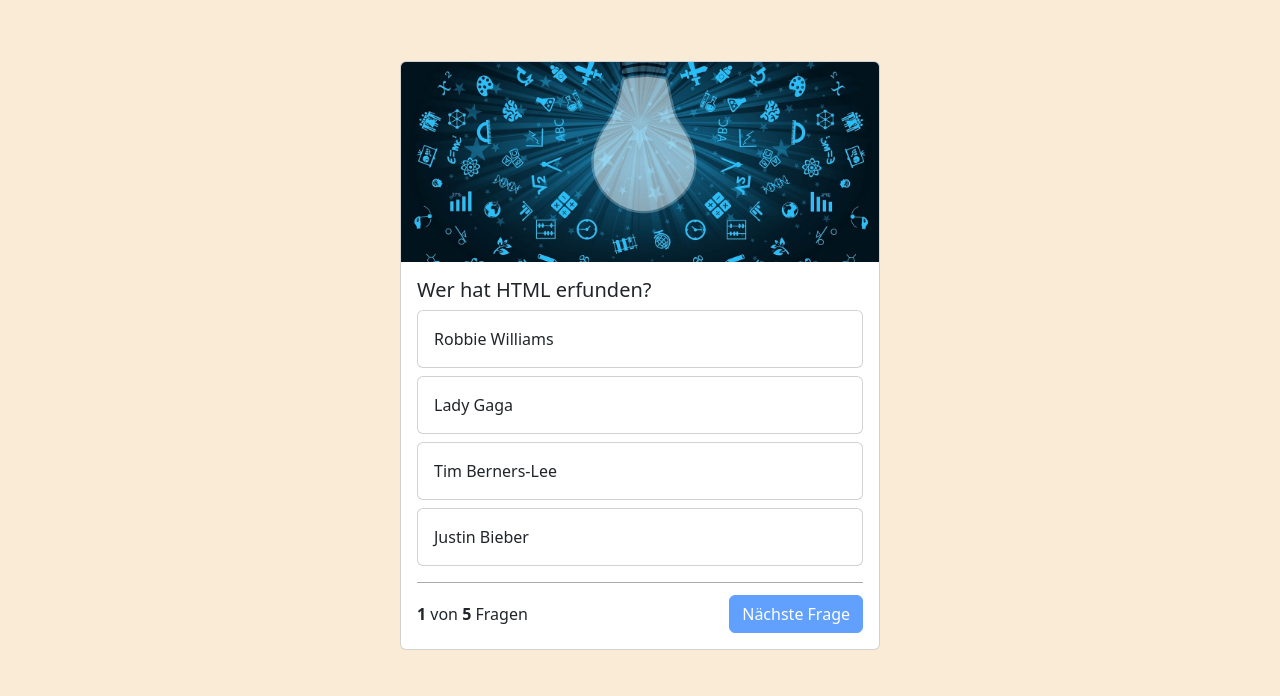
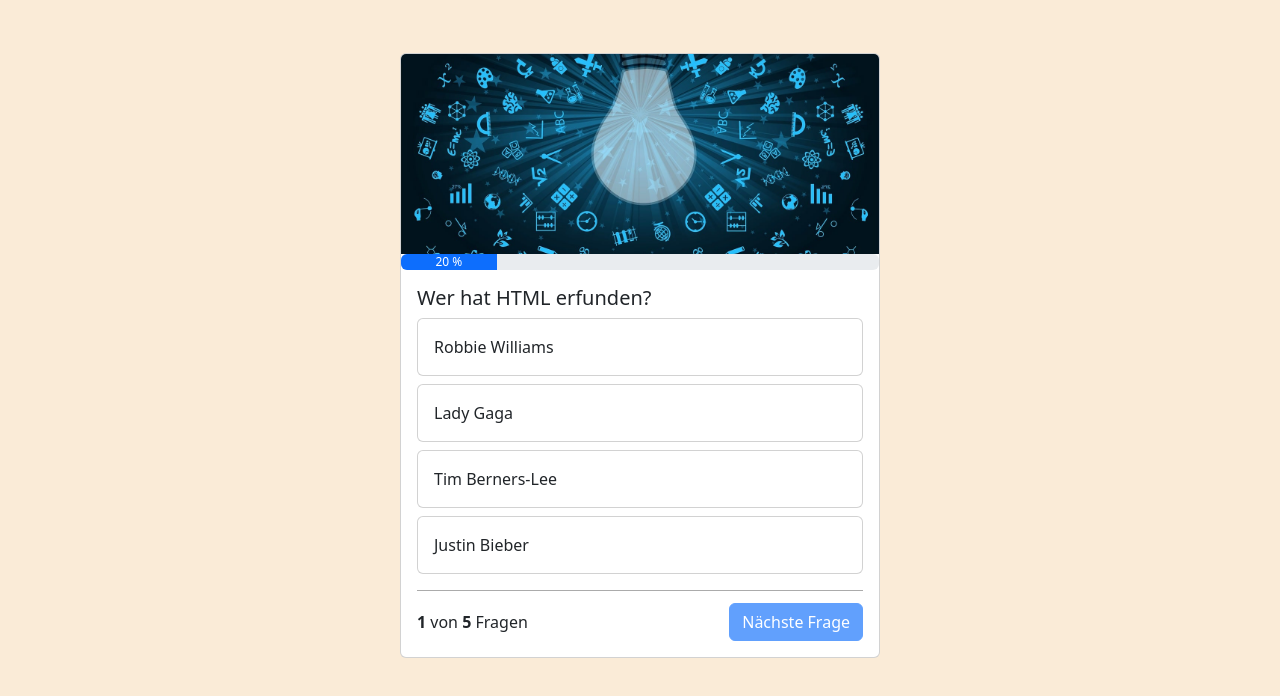
Before and after one commit to okankpl/Quiz-Projekt, a website: page index.html in a window 1280 px wide. Shown: the part 86-782 px from the top of the page. Drawn offline with nearby package versions, Linux system fonts and the light colour scheme.

Commit message:
added progressbar

```diff
--- a/index.html
+++ b/index.html
@@ -32,11 +32,22 @@
       <div class="card quiz-card">
         <div id="questionImg">
           <img src="img/img.jpg" class="card-img-top" alt="..." />
+          <div class="progress">
+            <div
+              class="progress-bar"
+              id="progressBar"
+              role="progressbar"
+              style="width: 0%">
+              0%
+            </div>
+          </div>
         </div>
         <div class="card-body" id="endScreen" style="display: none">
           <div class="containerEndScreen">
             <img src="img/trophy.png" class="end-screen-img" />
-            <h2 class="text-center margin"><b>COMPLETE</b><br /><b>HTML QUIZ</b></h2>
+            <h2 class="text-center margin">
+              <b>COMPLETE</b><br /><b>HTML QUIZ</b>
+            </h2>
             <h2 class="text-center">
               <b class="colorBlue">YOUR SCORE</b> <b id="correctAnswers"></b> /
               <b id="allAnswers"></b>
--- a/script.js
+++ b/script.js
@@ -61,6 +61,13 @@
     document.getElementById("correctAnswers").innerHTML = correctAnswers;
     document.getElementById("allAnswers").innerHTML = questions.length;
   } else {
+
+    let percent =((currentQuestion + 1)/ questions.length ) * 100;
+    percent = Math.round(percent);
+
+    document.getElementById('progressBar').innerHTML = `${percent} %`;
+    document.getElementById('progressBar').style = `width: ${percent}%`;
+
     let question = questions[currentQuestion];
     document.getElementById("currentQuestion").innerHTML = question["question"];
     document.getElementById("answer_1").innerHTML = question["answer_1"];
```
